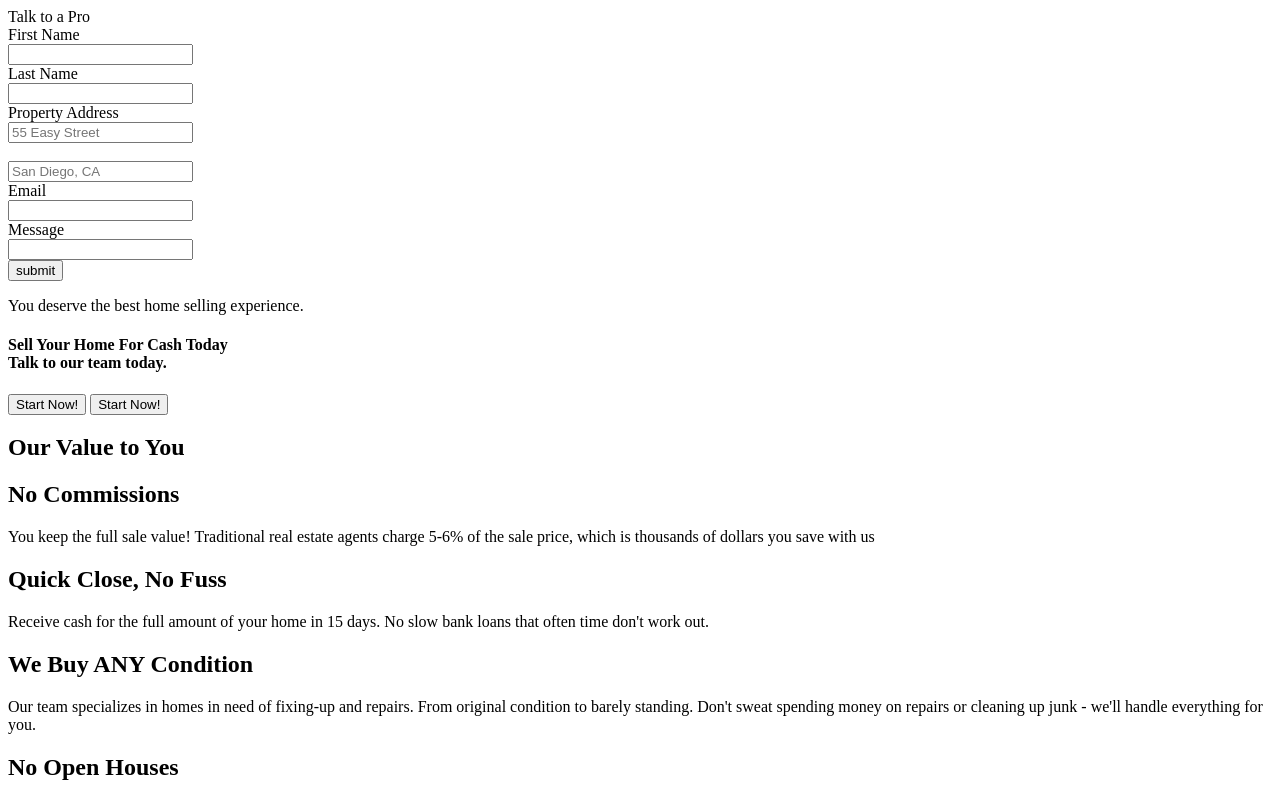
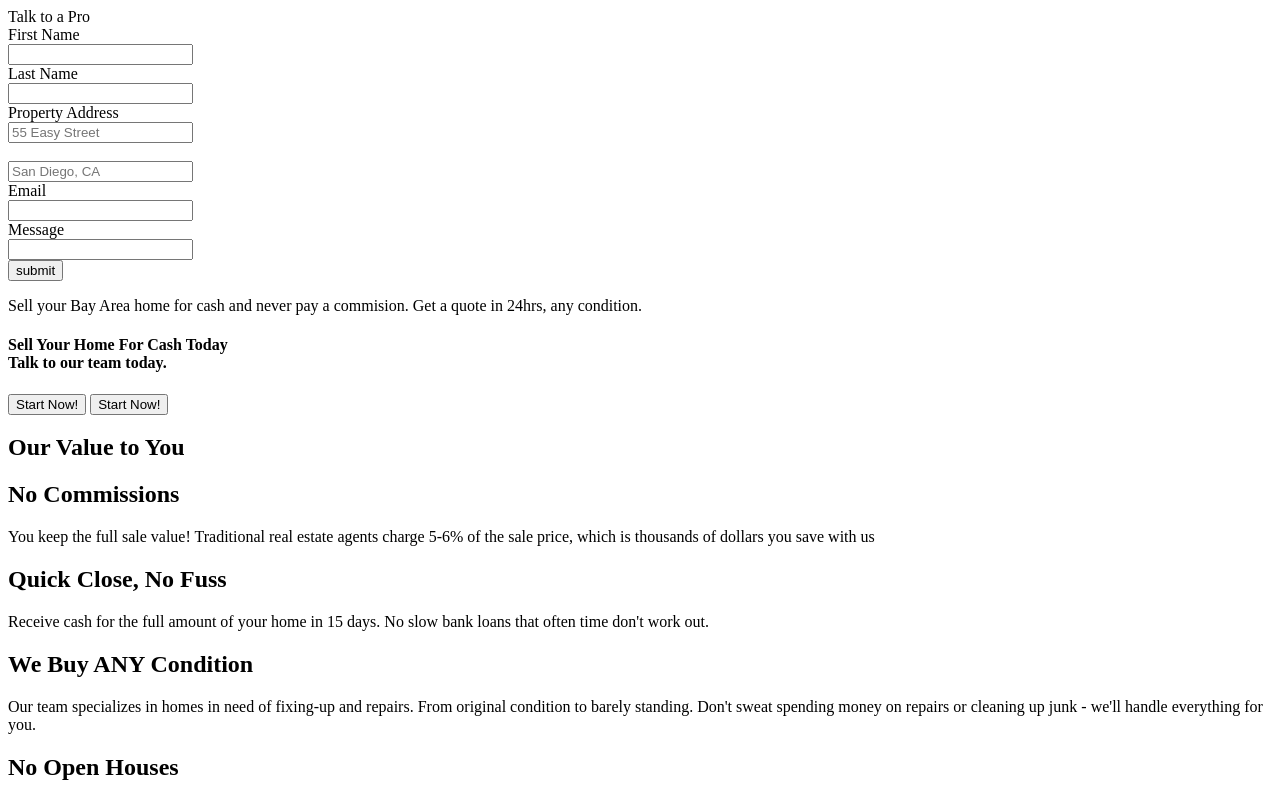
Before and after one commit to dolanrealty/dolan, a website: page views/index.html in a window 1280 px wide. Shown: the top 798 px of the page. Drawn offline with Linux system fonts and the light colour scheme; some packages are replaced by stand-ins of ours; a script that the page names is missing; files whose address does not match are found by name.

Commit message:
Create index.html

```diff
--- a/views/index.html
+++ b/views/index.html
@@ -57,7 +57,7 @@
     <div class="container">
       <div class="banner-top">
         <div class="banner-blurb">
-          You deserve the best home selling experience.
+          Sell your Bay Area home for cash and never pay a commision. Get a quote in 24hrs, any condition.
         </div>
       </div>
       <div class="banner-bottom">
```
